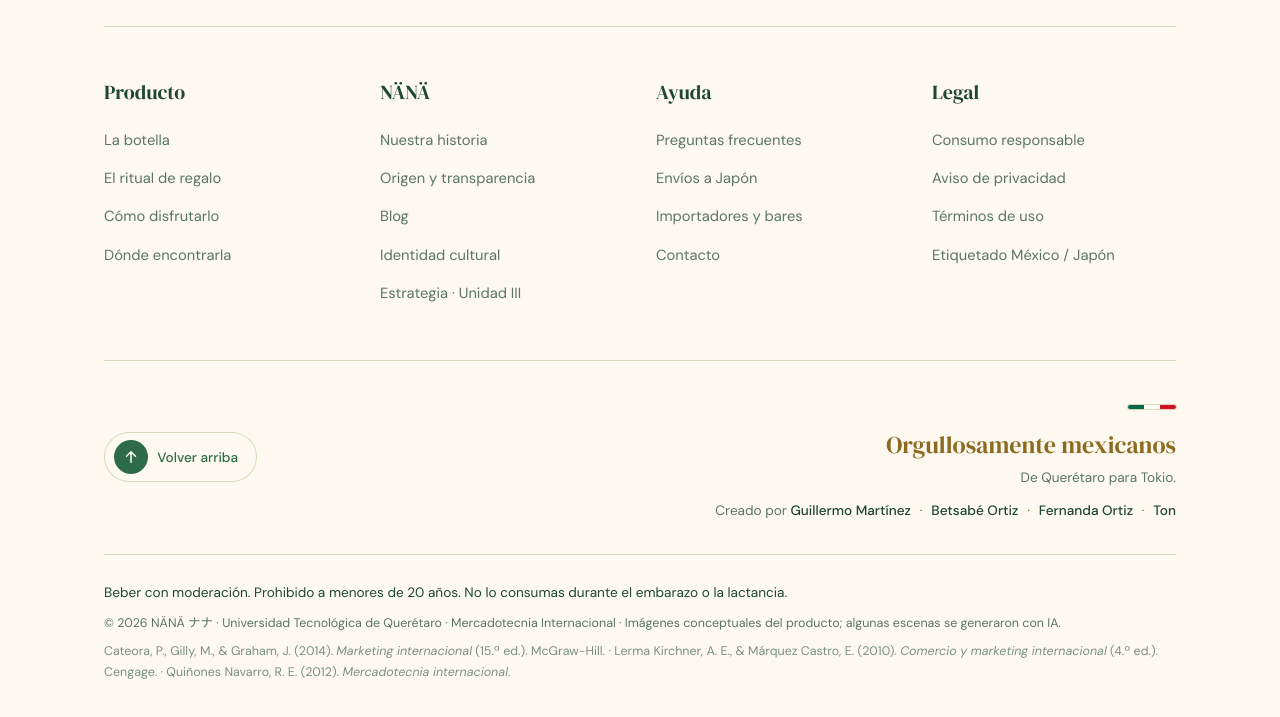
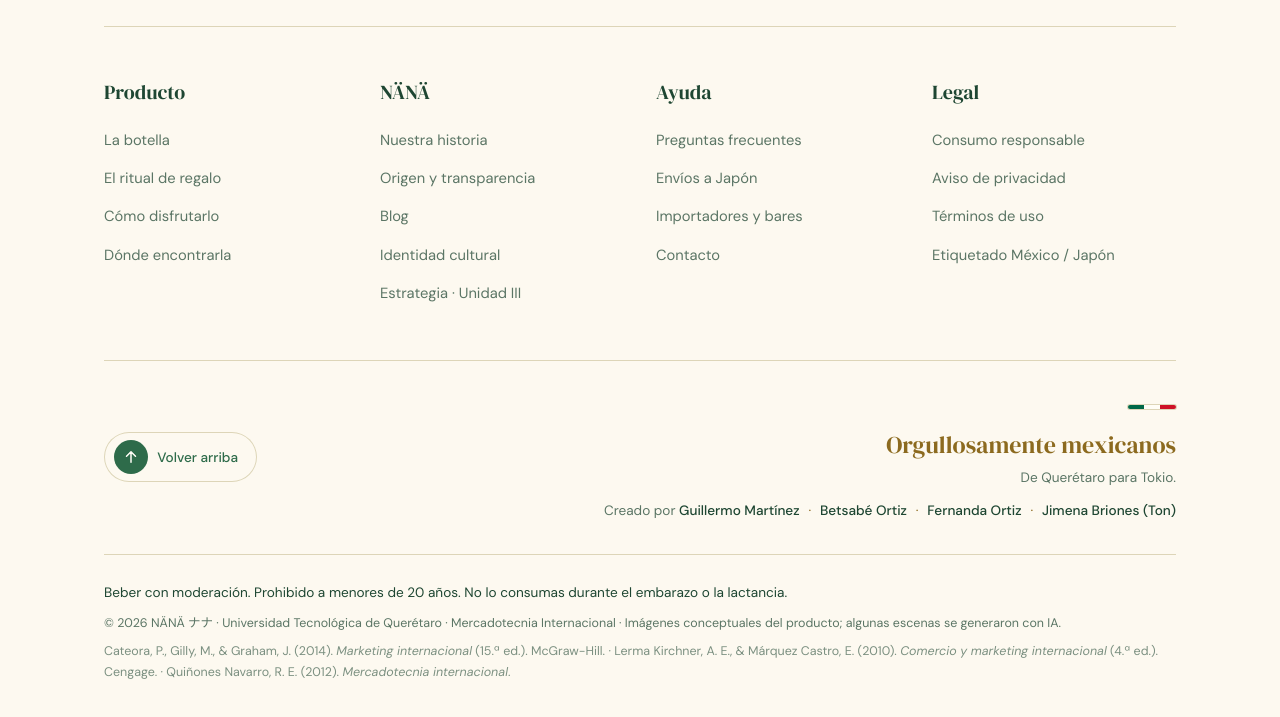
Before and after one commit to Ferpozass/nana-destilados, a plain HTML site: page blog.html in a window 1280 px wide. Shown: the part 2565-3282 px from the top of the page. Drawn offline with Linux system fonts and the light colour scheme.

Commit message:
Créditos: Jimena Briones (Ton)
Co-Authored-By: Claude Opus 5.5 <noreply@anthropic.com>

```diff
--- a/blog.html
+++ b/blog.html
@@ -164,7 +164,7 @@
         <span class="flag" aria-hidden="true"><i></i><i></i><i></i></span>
         <p class="cr-t"><span class="es">Orgullosamente mexicanos</span><span class="ja">メキシコの誇りをこめて</span></p>
         <p class="cr-s"><span class="es">De Querétaro para Tokio.</span><span class="ja">ケレタロから東京へ。</span></p>
-        <p class="cr-n"><span class="es">Creado por</span><span class="ja">制作</span> <span class="nm">Guillermo Martínez</span><span class="nm">Betsabé Ortiz</span><span class="nm">Fernanda Ortiz</span><span class="nm">Ton</span></p>
+        <p class="cr-n"><span class="es">Creado por</span><span class="ja">制作</span> <span class="nm">Guillermo Martínez</span><span class="nm">Betsabé Ortiz</span><span class="nm">Fernanda Ortiz</span><span class="nm">Jimena Briones (Ton)</span></p>
       </div>
     </div>
     <p class="legal"><span class="es">Beber con moderación. Prohibido a menores de 20 años. No lo consumas durante el embarazo o la lactancia.</span><span class="ja">お酒は20歳になってから。妊娠中・授乳期の飲酒は避けましょう。飲み過ぎに注意。</span></p>
```
Also changed, not shown: estrategia.html (+1 -1 lines), historia.html (+1 -1 lines), index.html (+1 -1 lines), legal.html (+1 -1 lines), 1 other file.
